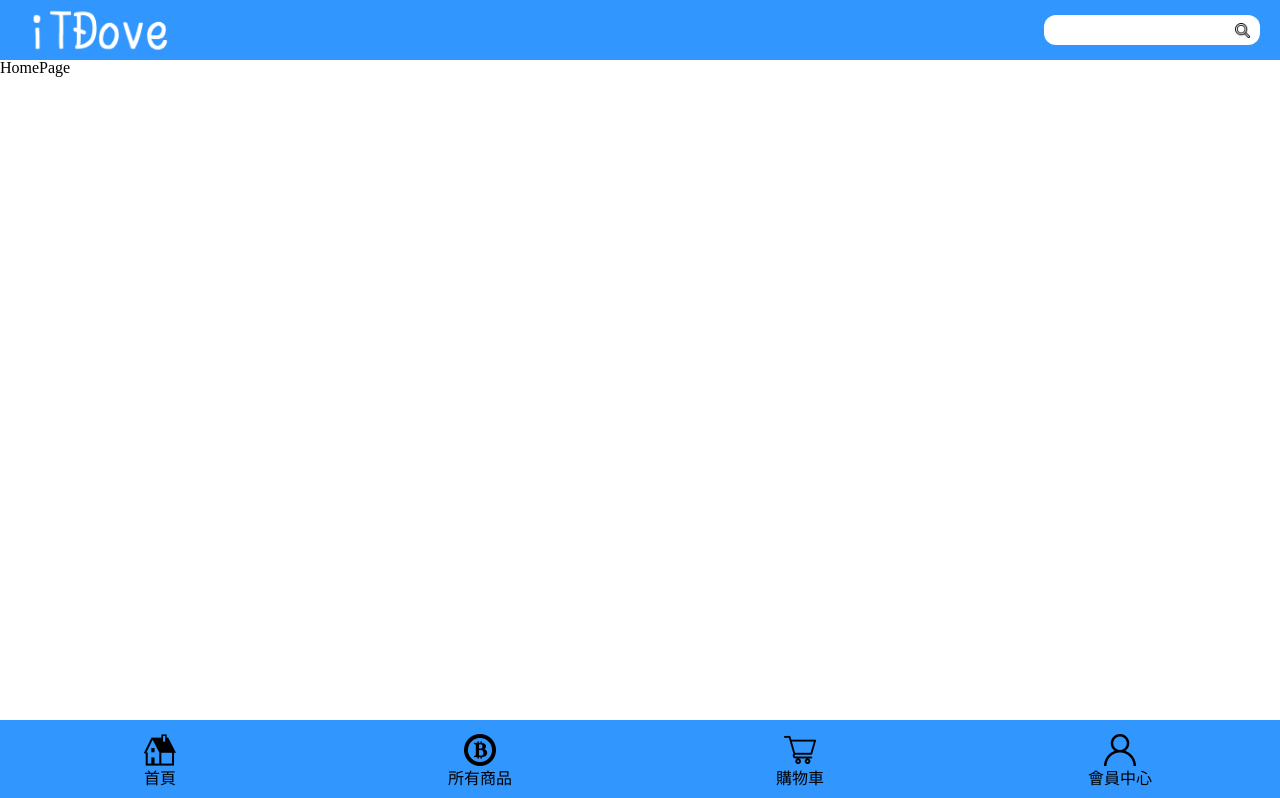
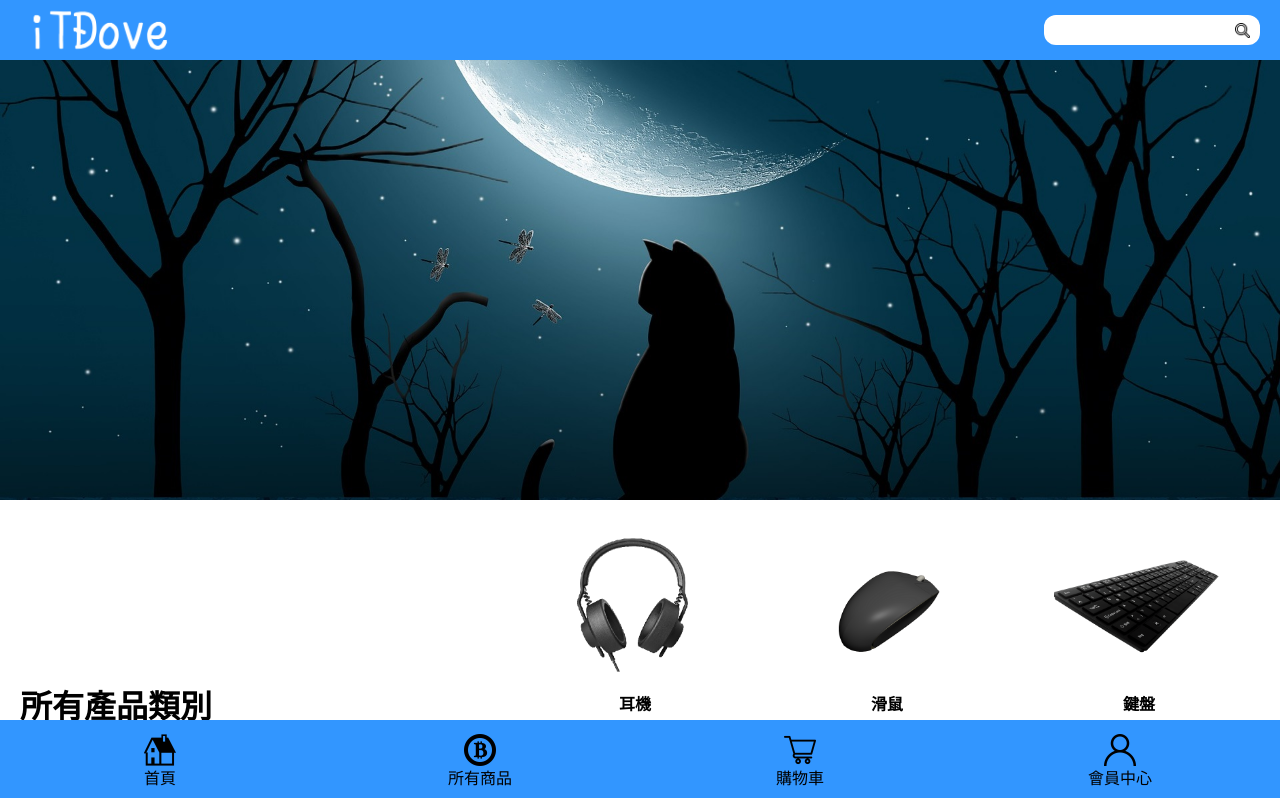
Before and after one commit to Maisiang/online-shop-frontend, a Vue app: page / in a window 1280 px wide. Shown: the top 798 px of the page. Built offline with nearby package versions, Linux system fonts and the light colour scheme.

Commit message:
新增組件 Category 完成組件 Swiper、Category 完成頁面 HomeView

```diff
--- /dev/null
+++ b/src/components/home/Category.vue
@@ -0,0 +1,109 @@
+<template>
+    <div class="category">
+        <div class="category-text">
+            <h1 class="h1">所有產品類別</h1>
+            <p>探索我們針對日常需求而設計的高品質科技產品。</p>
+            <p>提供多樣的選擇，給顧客最值得信賴的服務。</p>
+        </div>
+        <div v-for="(item,index) in categoryList" :key="index">
+            <div class="category-img-list">
+                <img :src="item.imgUrl">
+                <p>{{item.name}}</p>
+            </div>
+        </div>
+    </div>
+</template>
+
+<script scoped>
+export default{
+    name:'Category',
+    data(){
+        return{
+            categoryList:[
+                {name:'耳機' , imgUrl:require('@/assets/images/category/headphones.png')},
+                {name:'滑鼠' , imgUrl:require('@/assets/images/category/soundbar.png')},
+                {name:'鍵盤' , imgUrl:require('@/assets/images/category/soundcards.png')},
+                {name:'泡麵' , imgUrl:require('@/assets/images/category/speakers.png')},
+                {name:'伏特加' , imgUrl:require('@/assets/images/category/sxfi.png')},
+                {name:'筆電' , imgUrl:require('@/assets/images/category/webcam.png')},
+            ],
+        }
+    },
+}
+</script>
+
+<style>
+.category{
+    padding: 20px;
+    display: grid;
+    grid-template-columns: 1fr 1fr;
+    grid-template-rows: 1fr 3fr 3fr 3fr;
+    grid-gap: 10px;
+
+}
+.category-text{
+    grid-column: span 2;
+}
+
+.category-img-list{
+    margin: 0 auto;
+    text-align: center;
+    width: 70%;
+    font-weight: bold;
+    position: relative;
+}
+.category-img-list p{
+    padding: 5px;
+}
+
+.category-img-list:hover{
+    background-color: rgba(50, 150, 255,.5);
+    transition: .3s .8s;
+}
+.category-img-list::before,
+.category-img-list::after{
+    content:'';
+    position: absolute;
+    width: 0%;
+    height: 0%;
+    border: rgba(50, 150, 255,1) solid;
+    transition: 1s;
+}
+.category-img-list::before{
+    top: 0px;
+    left: 0px;
+    border-width: 0px 0 0 0px;
+}
+
+.category-img-list::after{
+    bottom: 0px;
+    right: 0px;
+    border-width: 0px;
+}
+
+.category-img-list:hover::before,
+.category-img-list:hover::after{
+    width: 98%;
+    height: 98%;
+}
+.category-img-list:hover::before{
+    border-width: 3px 0 0 3px;
+}
+.category-img-list:hover::after{
+    border-width: 0 3px 3px 0;
+}
+
+@media (min-width:768px){
+    .category{
+        display: grid;
+        grid-template-columns: 2fr 1fr 1fr 1fr;
+        grid-template-rows: 1fr 1fr;
+    }
+    .category-text{
+        grid-column: span 1;
+        grid-row: span 2;
+        text-align: start;
+        align-self: center;
+    }
+}
+</style>
--- a/src/components/home/swiper.vue
+++ b/src/components/home/swiper.vue
@@ -1,11 +1,55 @@
 <template>
-
+    <div class="swiper bg">
+        <div class="swiper-wrapper">
+            <img class="swiper-slide page1"
+            v-for="(item,index) in swiperList"
+            :key="index" :src="item.imgUrl">
+        </div>
+        <div class="swiper-pagination" slot="pagination"></div>
+    </div>
 </template>
 
 <script>
+import { onMounted } from 'vue';
+import Swiper , {Autoplay , Pagination} from 'swiper';
+import 'swiper/css';
+export default {
+    data(){
+        return{
+            swiperList:[
+                {imgUrl:require('@/assets/images/swiper/swiper1.jpg')},
+                {imgUrl:require('@/assets/images/swiper/swiper3.jpg')},
+                {imgUrl:require('@/assets/images/swiper/swiper2.jpg')},
+            ],
+        }
+    },
+    setup(){
+        // 使用 Swiper 需要等它的DOM都渲染到網頁上後
+        // 才可以取得到它 div.swiper 這個DOM
+        // 所以要在 onMounted 的地方 new Swiper。
+        onMounted(()=> {
+            const swiper = new Swiper(".swiper", {
+                modules: [Autoplay , Pagination],
+                loop:true,
+                autoplay: {
+                    delay: 2000,
+                },
+                speed: 2000,
+                pagination:{// bug 版本問題?
+                    el:'.swiper-pagination',
+                    clickable: true,
+                },
 
+            });
+
+        });
+    },
+}
 </script>
 
 <style scoped>
-
+.swiper {
+    width: 100%;
+    height: 100%;
+}
 </style>
--- a/src/views/HomeView.vue
+++ b/src/views/HomeView.vue
@@ -1,9 +1,19 @@
 <template>
-  <div class="home">HomePage</div>
+  <div class="home">
+    <Swiper></Swiper>
+    <Category></Category>
+  </div>
 </template>
 
 <script>
+import Swiper from '../components/home/Swiper.vue';
+import Category from '../components/home/Category.vue';
+
 export default {
   name: "HomeView",
+  components:{
+    Swiper,
+    Category,
+  },
 };
 </script>
```
